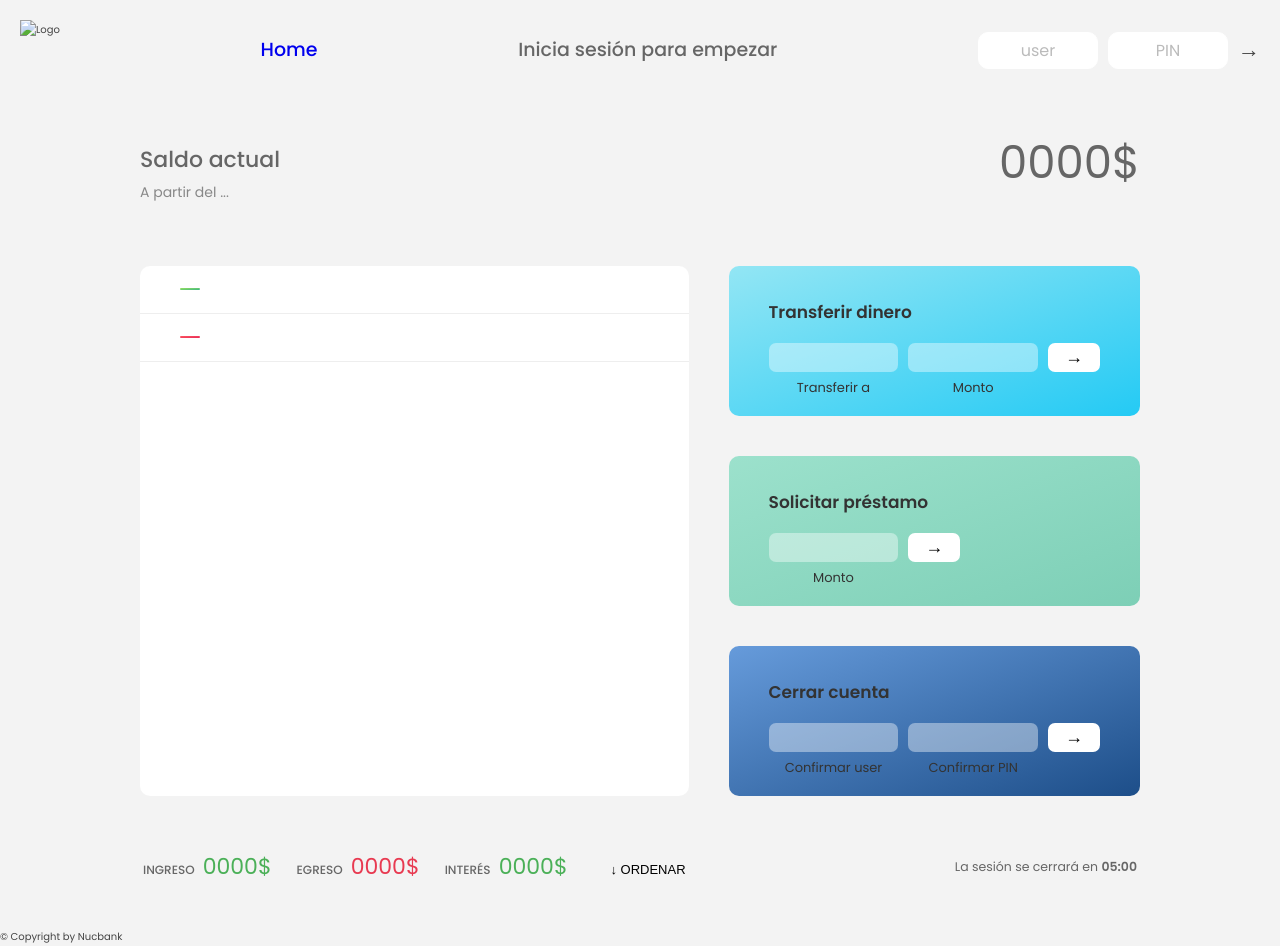
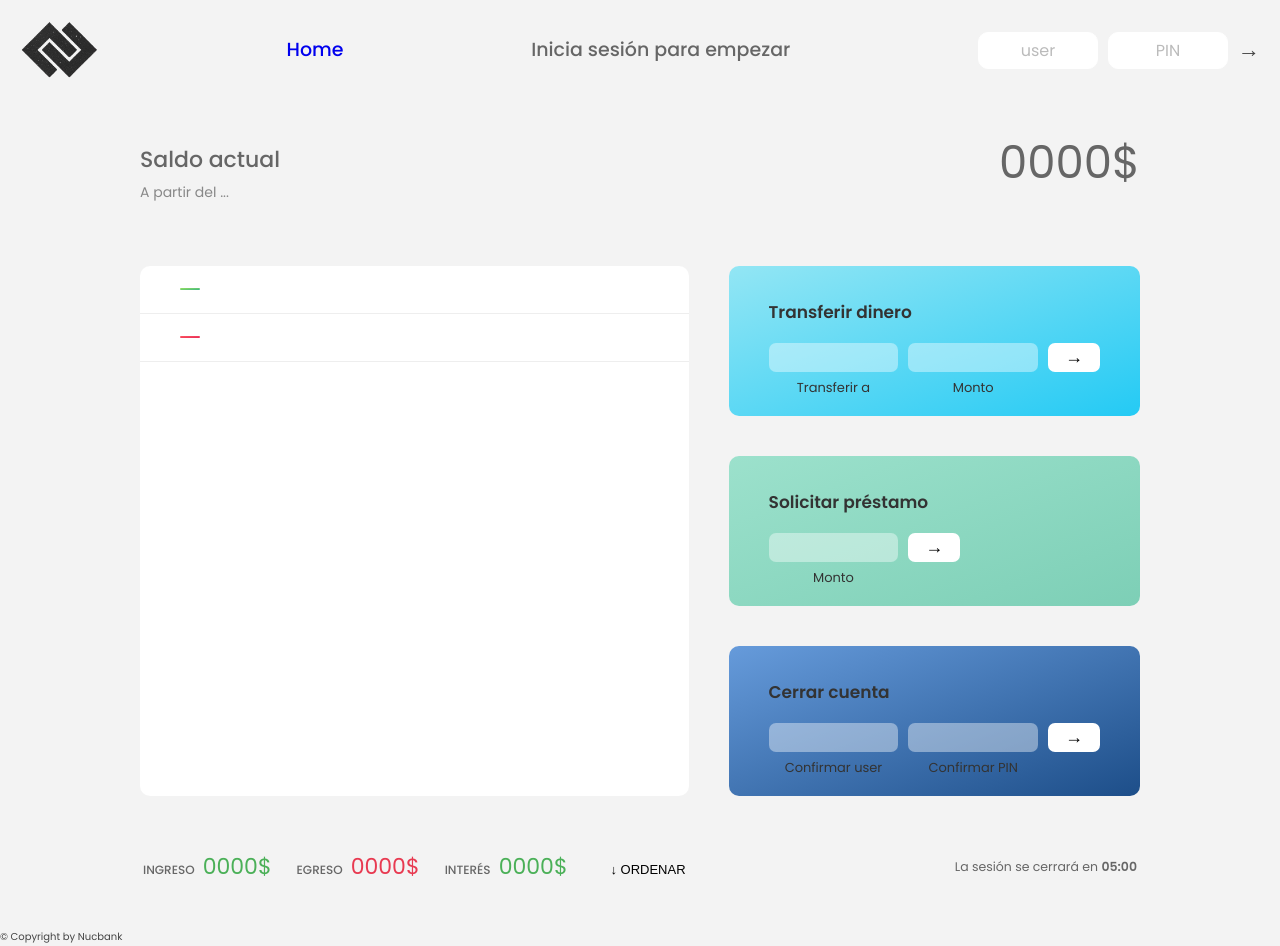
Before and after one commit to andreaber/nucbank-app, a plain HTML site: page cliente.html in a window 1280 px wide. Drawn offline with Linux system fonts and the light colour scheme; the site is published under a folder, as on GitHub Pages, so addresses that start at the root find nothing.

Commit message:
Corrección ruta en cliente.html

```diff
--- a/cliente.html
+++ b/cliente.html
@@ -13,7 +13,7 @@
 
 <body class="cliente">
   <nav class="nav-cliente">
-    <img src="/img/nucbank-1.png" alt="Logo" class="logo" />
+    <img src="img/nucbank-1.png" alt="Logo" class="logo" />
     <a class="home" href="index.html">Home</a>
     <p class="bienvenido">Inicia sesión para empezar</p>
     <form class="login">
```
